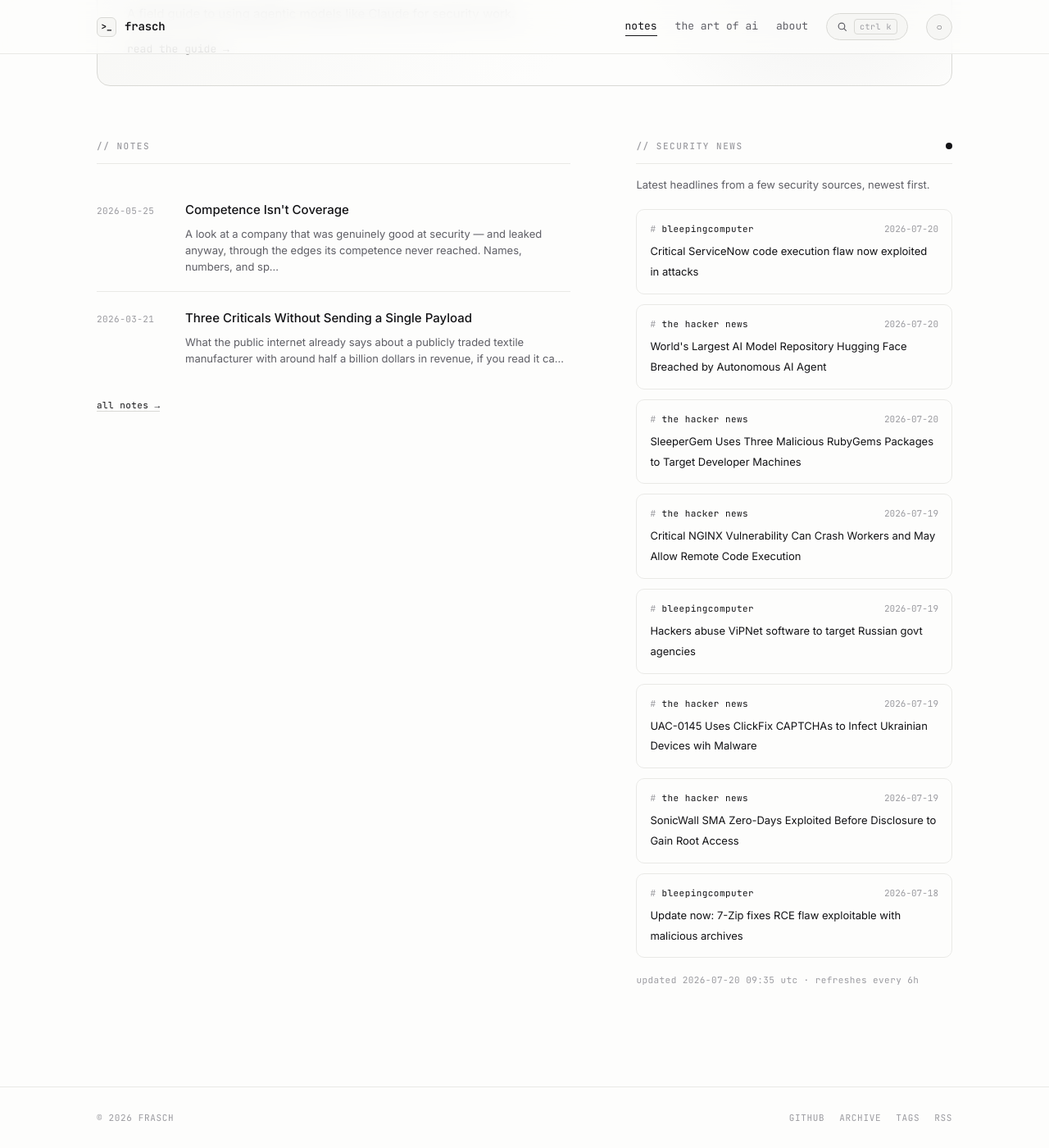
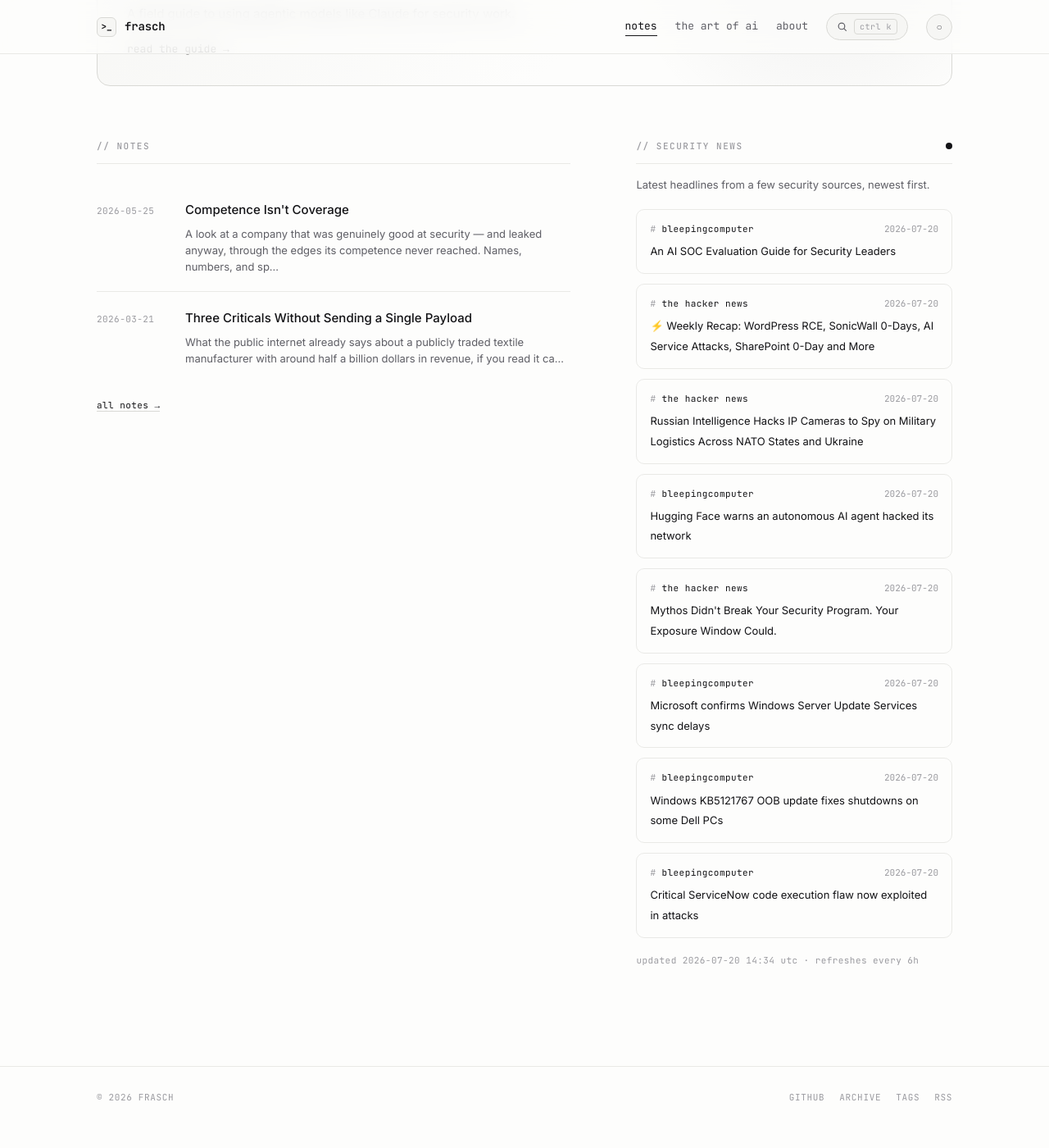
Before and after one commit to whoisfrasch/frasch, a Jekyll site: the page built from index.html, in a window 1280 px wide and 1400 px high, scrolled down 615 px. Shown: the whole window at 82% size. Built offline with Jekyll 4.4.1, drawn with Linux system fonts in a browser that asks for light colours; after the commit the page ends 1990 px from its top, so only the background shows below that.

Commit message:
Refresh security news feed

```diff
--- a/_data/news.json
+++ b/_data/news.json
@@ -1,53 +1,53 @@
 {
-  "updated": "2026-07-20T09:35:21Z",
+  "updated": "2026-07-20T14:34:18Z",
   "items": [
+    {
+      "source": "bleepingcomputer",
+      "title": "An AI SOC Evaluation Guide for Security Leaders",
+      "link": "https://www.bleepingcomputer.com/news/security/an-ai-soc-evaluation-guide-for-security-leaders/",
+      "date": "2026-07-20T14:01:11Z"
+    },
+    {
+      "source": "the hacker news",
+      "title": "⚡ Weekly Recap: WordPress RCE, SonicWall 0-Days, AI Service Attacks, SharePoint 0-Day and More",
+      "link": "https://thehackernews.com/2026/07/weekly-recap-wordpress-rce-sonicwall-0.html",
+      "date": "2026-07-20T13:32:26Z"
+    },
+    {
+      "source": "the hacker news",
+      "title": "Russian Intelligence Hacks IP Cameras to Spy on Military Logistics Across NATO States and Ukraine",
+      "link": "https://thehackernews.com/2026/07/russian-intelligence-hacks-ip-cameras.html",
+      "date": "2026-07-20T12:13:39Z"
+    },
+    {
+      "source": "bleepingcomputer",
+      "title": "Hugging Face warns an autonomous AI agent hacked its network",
+      "link": "https://www.bleepingcomputer.com/news/security/hugging-face-breach-autonomous-ai-agent-system-internal-datasets-credentials/",
+      "date": "2026-07-20T11:56:28Z"
+    },
+    {
+      "source": "the hacker news",
+      "title": "Mythos Didn't Break Your Security Program. Your Exposure Window Could.",
+      "link": "https://thehackernews.com/2026/07/mythos-didnt-break-your-security.html",
+      "date": "2026-07-20T11:30:00Z"
+    },
+    {
+      "source": "bleepingcomputer",
+      "title": "Microsoft confirms Windows Server Update Services sync delays",
+      "link": "https://www.bleepingcomputer.com/news/microsoft/microsoft-working-to-fix-wsus-server-sync-delays-and-timeouts/",
+      "date": "2026-07-20T10:47:28Z"
+    },
+    {
+      "source": "bleepingcomputer",
+      "title": "Windows KB5121767 OOB update fixes shutdowns on some Dell PCs",
+      "link": "https://www.bleepingcomputer.com/news/microsoft/microsoft-fixes-windows-bug-causing-some-dell-pcs-to-shut-down/",
+      "date": "2026-07-20T10:06:17Z"
+    },
     {
       "source": "bleepingcomputer",
       "title": "Critical ServiceNow code execution flaw now exploited in attacks",
       "link": "https://www.bleepingcomputer.com/news/security/critical-servicenow-code-execution-flaw-now-exploited-in-attacks/",
       "date": "2026-07-20T09:29:20Z"
-    },
-    {
-      "source": "the hacker news",
-      "title": "World's Largest AI Model Repository Hugging Face Breached by Autonomous AI Agent",
-      "link": "https://thehackernews.com/2026/07/worlds-largest-ai-model-repository.html",
-      "date": "2026-07-20T05:27:26Z"
-    },
-    {
-      "source": "the hacker news",
-      "title": "SleeperGem Uses Three Malicious RubyGems Packages to Target Developer Machines",
-      "link": "https://thehackernews.com/2026/07/sleepergem-uses-three-malicious.html",
-      "date": "2026-07-20T05:15:39Z"
-    },
-    {
-      "source": "the hacker news",
-      "title": "Critical NGINX Vulnerability Can Crash Workers and May Allow Remote Code Execution",
-      "link": "https://thehackernews.com/2026/07/critical-nginx-vulnerability-can-crash.html",
-      "date": "2026-07-19T20:42:49Z"
-    },
-    {
-      "source": "bleepingcomputer",
-      "title": "Hackers abuse ViPNet software to target Russian govt agencies",
-      "link": "https://www.bleepingcomputer.com/news/security/hackers-abuse-vipnet-software-to-target-russian-govt-agencies/",
-      "date": "2026-07-19T14:23:46Z"
-    },
-    {
-      "source": "the hacker news",
-      "title": "UAC-0145 Uses ClickFix CAPTCHAs to Infect Ukrainian Devices wih Malware",
-      "link": "https://thehackernews.com/2026/07/uac-0145-uses-clickfix-captchas-to.html",
-      "date": "2026-07-19T13:30:55Z"
-    },
-    {
-      "source": "the hacker news",
-      "title": "SonicWall SMA Zero-Days Exploited Before Disclosure to Gain Root Access",
-      "link": "https://thehackernews.com/2026/07/sonicwall-sma-zero-days-exploited.html",
-      "date": "2026-07-19T13:18:56Z"
-    },
-    {
-      "source": "bleepingcomputer",
-      "title": "Update now: 7-Zip fixes RCE flaw exploitable with malicious archives",
-      "link": "https://www.bleepingcomputer.com/news/security/update-now-7-zip-fixes-rce-flaw-exploitable-with-malicious-archives/",
-      "date": "2026-07-18T19:32:02Z"
     }
   ]
 }
```
